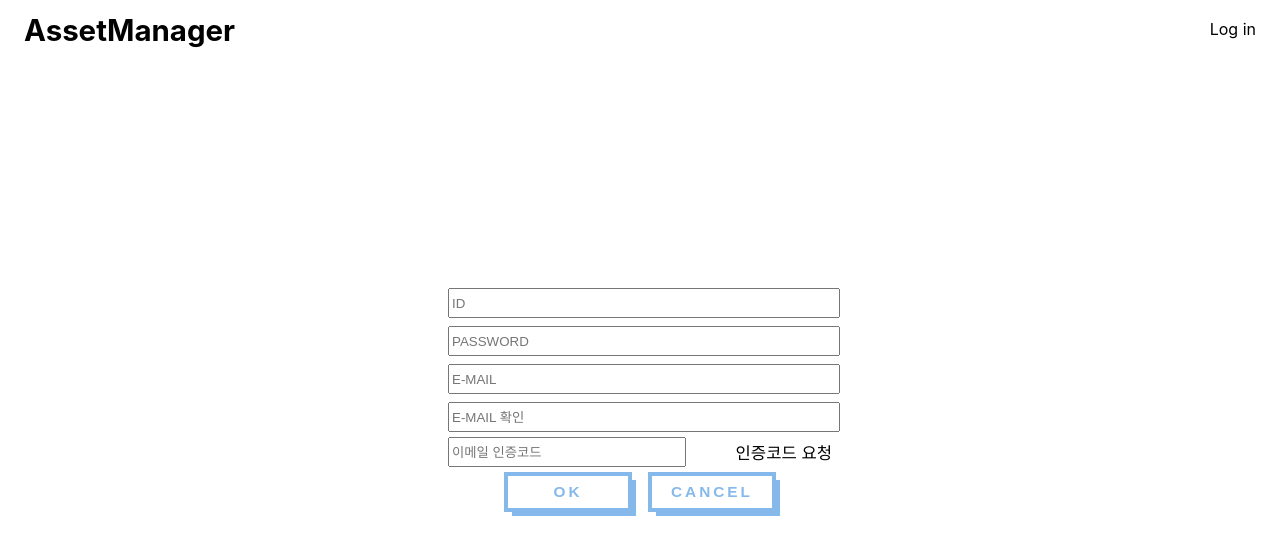
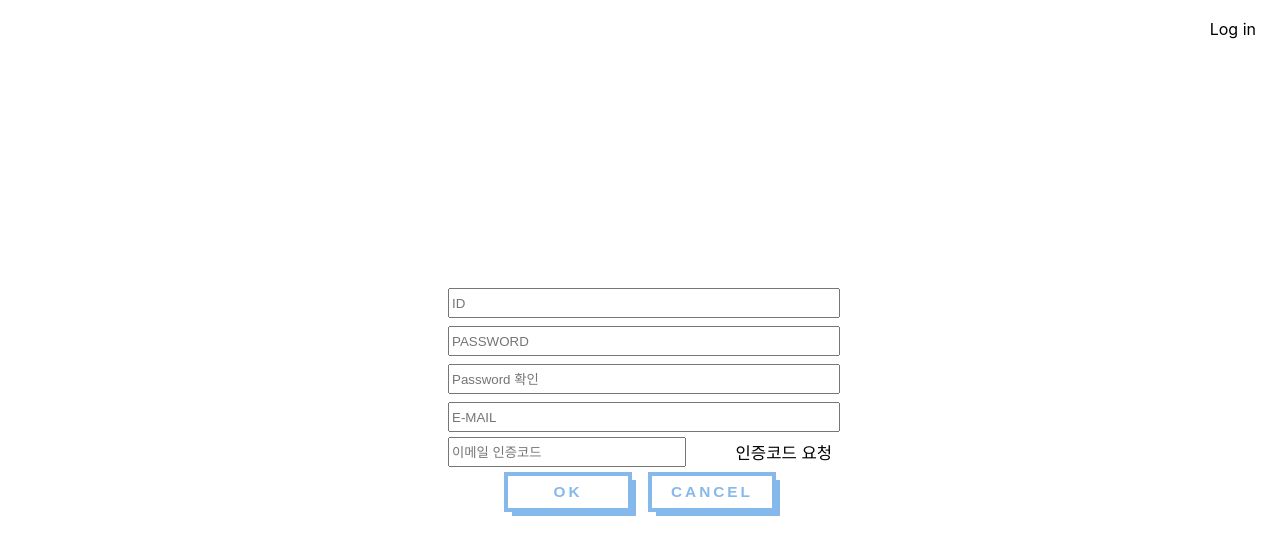
Before and after one commit to flowertaekk-dev/assetManager, a React (Create React App) app in the folder assetManager-client/: page /signup in a window 1280 px wide. Shown: the top 554 px of the page. Built offline with nearby package versions, Linux system fonts and the light colour scheme.

Commit message:
client/add password double check

```diff
--- a/assetManager-client/src/Header/Header.js
+++ b/assetManager-client/src/Header/Header.js
@@ -7,6 +7,7 @@ const Header = props => {
 
     const [currentPage, setCurrentPage] = useState('')
     const [menus, setMenus] = useState(<Link to="/login">Log in</Link>)
+    const [title, setTitle] = useState('')
 
     props.history.listen((location, action) => {
         setCurrentPage(props.history.location.pathname)
@@ -14,6 +15,7 @@ const Header = props => {
 
     useEffect(() => {
         setMenus(shownMenu(currentPage))
+        setTitle(showTitle(currentPage))
     }, [currentPage])
 
     const shownMenu = (path) => {
@@ -32,10 +34,23 @@ const Header = props => {
         return menu
     }
 
+    /**
+     * index 페이지에서는 title을 보여주지 않는다
+     */
+    const showTitle = (path) => {
+        let title = '';
+
+        if (path && path !== '/') {
+            title = <Link to="/">AssetManager</Link>
+        }
+
+        return title;
+    }
+
     return (
         <header className="Header">
             <div className="Header__home">
-                <Link to="/">AssetManager</Link>
+                {title}
             </div>
 
             <p className="Header__login__text">
--- a/assetManager-client/src/Login/Signup/Signup.js
+++ b/assetManager-client/src/Login/Signup/Signup.js
@@ -17,8 +17,8 @@ const Signup = (props) => {
     const [email, setEmail] = useState('')
     const [emailStatus, setEmailStatus] = useState('')
 
-    const [doubleCheckEmail, setDoubldCheckEmail] = useState('')
-    const [doubleCheckEmailStatus, setDoubleCheckEmailStatus] = useState('')
+    const [doubleCheckPassword, setDoubldCheckEmail] = useState('')
+    const [doubleCheckPasswordStatus, setDoubleCheckPasswordStatus] = useState('')
 
     const [emailAuthCode, setEmailAuthCode] = useState('')
 
@@ -60,11 +60,11 @@ const Signup = (props) => {
         return VALIDATE_OK
     }
 
-    const validateDoubleCheckEmail = (doubleCheckEmail) => {
-        if ( !doubleCheckEmail.length )
+    const validateDoubleCheckPassword = (doubleCheckPassword) => {
+        if ( !doubleCheckPassword.length )
             return ''
 
-        if ( email !== doubleCheckEmail)
+        if ( password !== doubleCheckPassword)
             return VALIDATE_NOT_OK
 
         return VALIDATE_OK
@@ -93,8 +93,8 @@ const Signup = (props) => {
                 setEmailStatus(validateEmail(value))
                 setEmail(value)
                 break;
-            case 'doubleCheckEmail':
-                setDoubleCheckEmailStatus(validateDoubleCheckEmail(value))
+            case 'doubleCheckPassword':
+                setDoubleCheckPasswordStatus(validateDoubleCheckPassword(value))
                 setDoubldCheckEmail(value)
                 break;
             case 'signupEmailAuth':
@@ -110,7 +110,7 @@ const Signup = (props) => {
      * OK 버튼 클릭 핸들러
      */
     const okButtonClickHandler = () => {
-        let result = [idStatus, passwordStatus, emailStatus, doubleCheckEmailStatus]
+        let result = [idStatus, passwordStatus, emailStatus, doubleCheckPasswordStatus]
             .filter(status => status !== VALIDATE_OK)
 
         // send request
@@ -174,21 +174,20 @@ const Signup = (props) => {
                 </div>
 
                 <div className="Signup__item">
+                    <label htmlFor="doubleCheckPassword">E-MAIL</label>
+                    <input type="password"
+                         id="doubleCheckPassword" name="doubleCheckPassword" placeholder="Password 확인"
+                         className={doubleCheckPasswordStatus}
+                         value={doubleCheckPassword}
+                         onChange={(event) => onChangeHandler(event)}/>
+                </div>
+
+                <div className="Signup__item">
                     <label htmlFor="signupEmail">E-MAIL</label>
                     <input type="email"
                          id="signupEmail" name="signupEmail" placeholder="E-MAIL"
                          className={emailStatus}
                          value={email}
-                         onChange={(event) => onChangeHandler(event)}/>
-                </div>
-
-                {/* TODO password double check! */}
-                <div className="Signup__item">
-                    <label htmlFor="doubleCheckEmail">E-MAIL</label>
-                    <input type="email"
-                         id="doubleCheckEmail" name="doubleCheckEmail" placeholder="E-MAIL 확인"
-                         className={doubleCheckEmailStatus}
-                         value={doubleCheckEmail}
                          onChange={(event) => onChangeHandler(event)}/>
                 </div>
 
```
